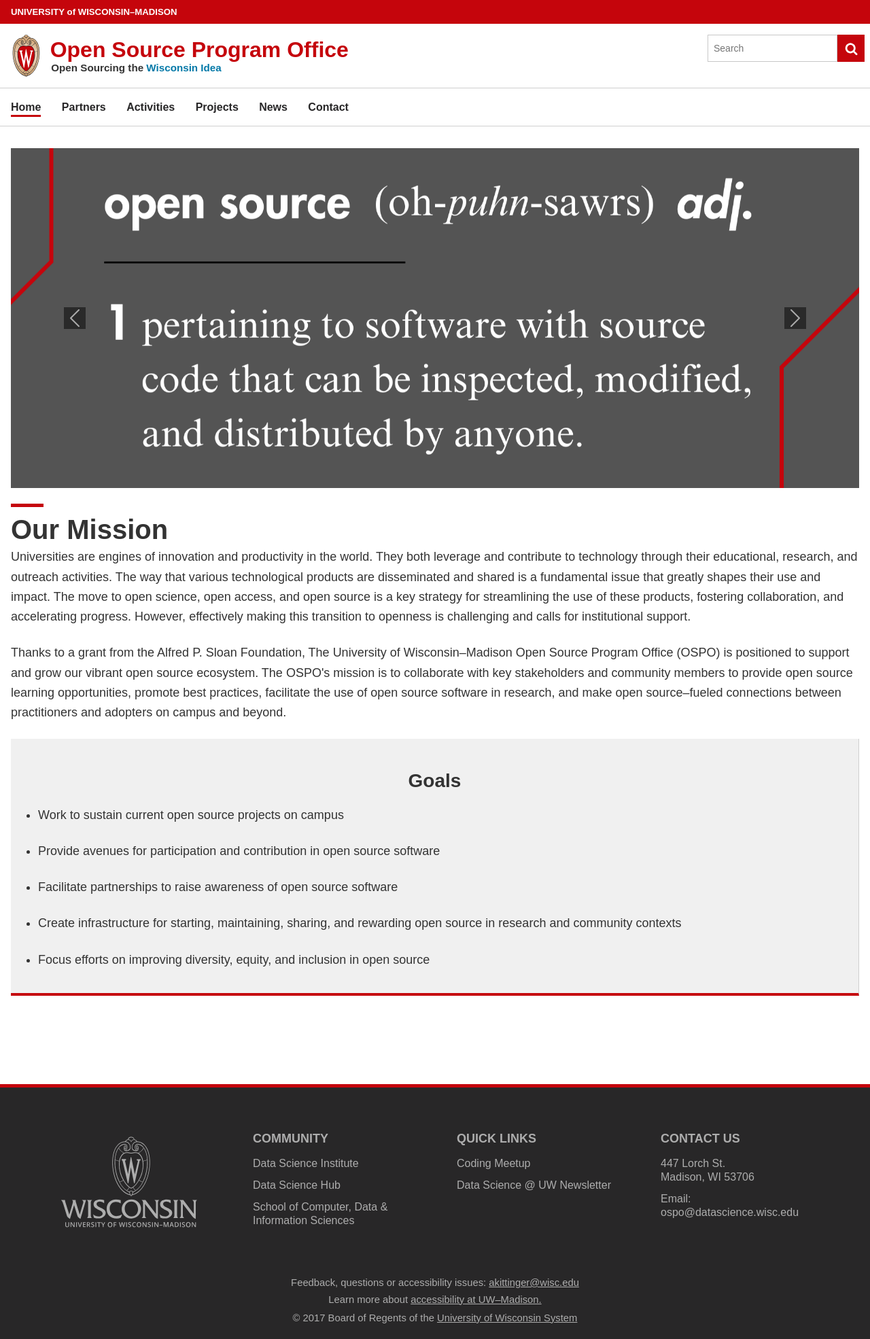
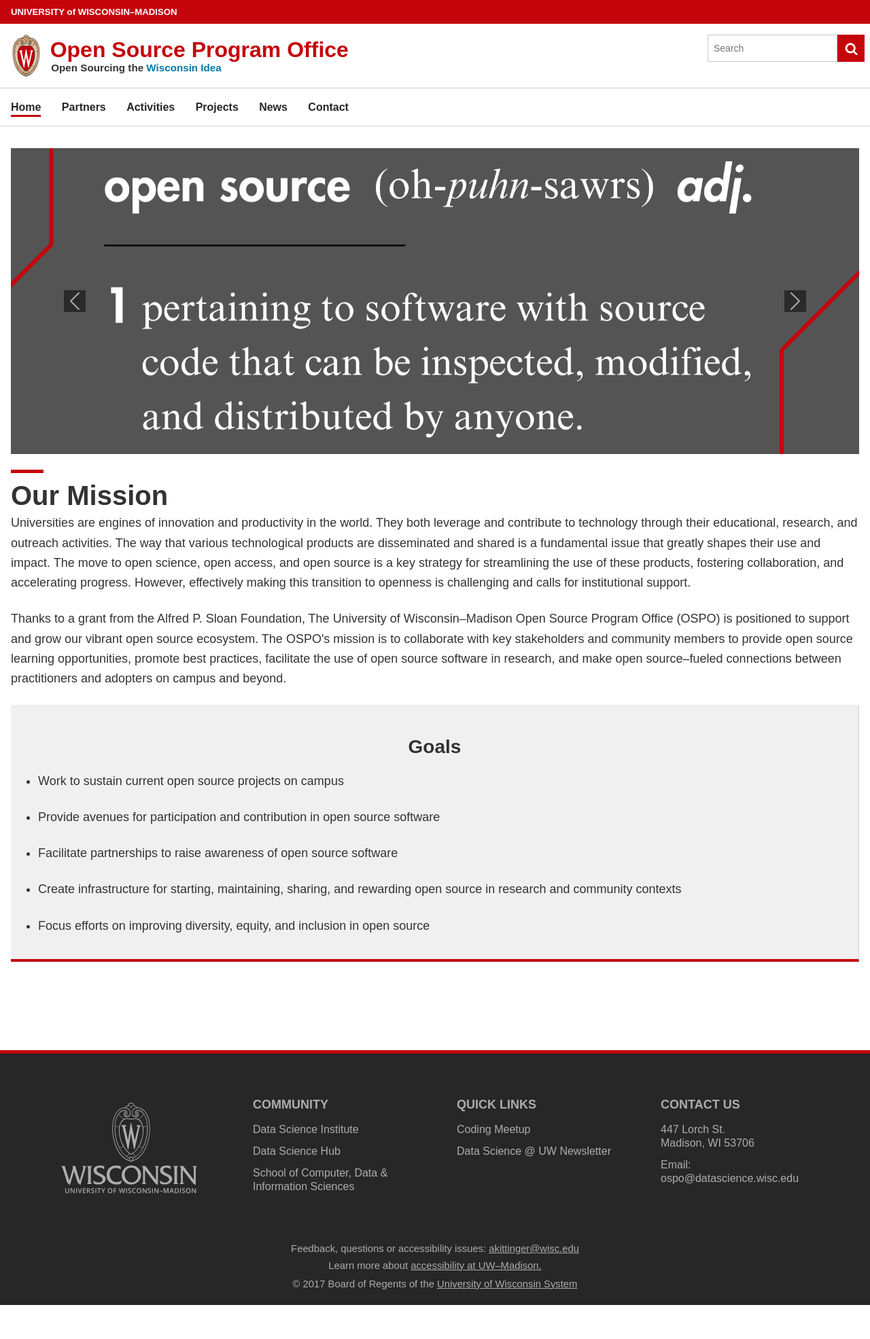
Before and after one commit to UW-Madison-DSI/ospo.wisc.edu-version-1.0, a Jekyll site: the page built from index.html, in a window 1280 px wide. Shown: the whole page at 68% size. Built offline with Jekyll 4.4.1, drawn with Linux system fonts in a browser that asks for light colours; some web fonts are replaced; after the commit the page ends 1920 px from its top, so only the background shows below that.

Commit message:
Update index.html

```diff
--- a/index.html
+++ b/index.html
@@ -11,7 +11,7 @@
         <style>
             .carousel-item .image {
                 width: 100% !important;
-                height: 500px !important;
+                height: 450px !important;
                 background-size: cover !important;
                 background-position: center !important;
             }
```
